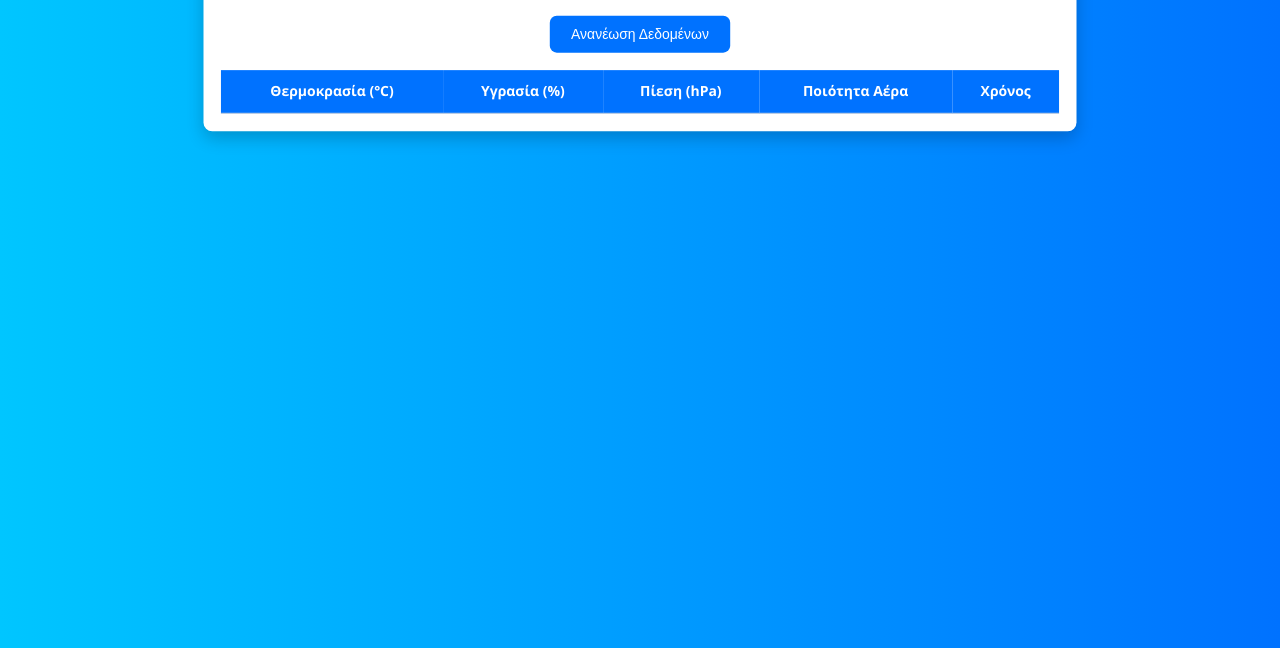
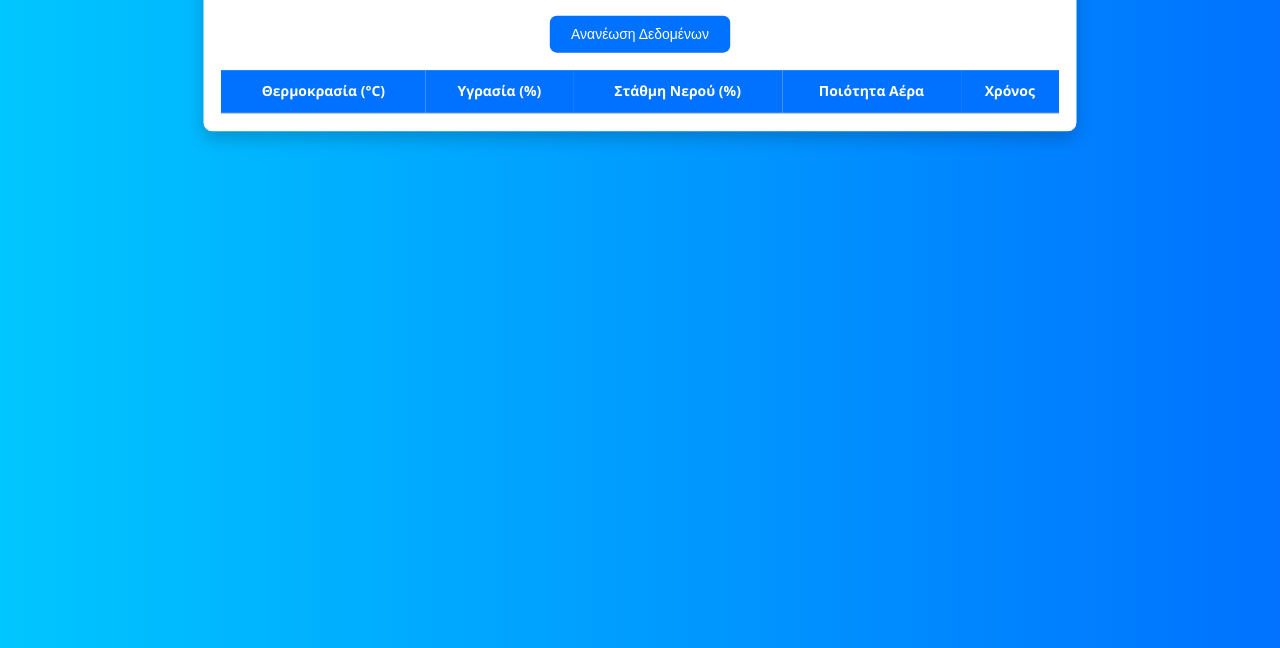
Before and after one commit to Jimlillis/iot-weather-server, a website: page public/index.html in a window 1280 px wide. Shown: the part 152-800 px from the top of the page. Drawn offline with Linux system fonts and the light colour scheme.

Commit message:
[change] on index.html "pressure" --> "wtater level"

```diff
--- a/public/index.html
+++ b/public/index.html
@@ -150,7 +150,7 @@
         <tr>
           <th>Θερμοκρασία (°C)</th>
           <th>Υγρασία (%)</th>
-          <th>Πίεση (hPa)</th>
+          <th>Στάθμη Νερού (%)</th>
           <th>Ποιότητα Αέρα</th>
           <th>Χρόνος</th>
         </tr>
```
